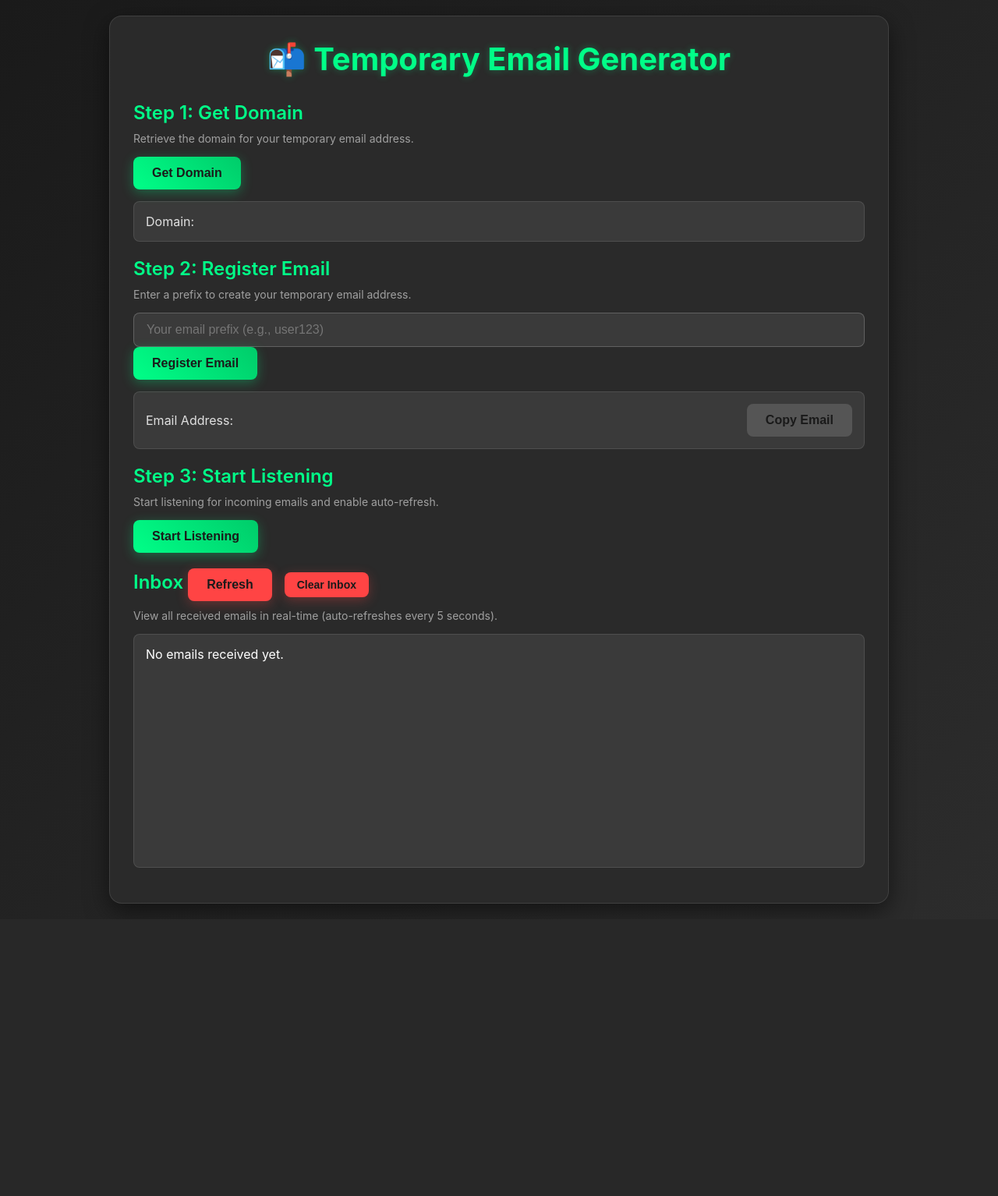
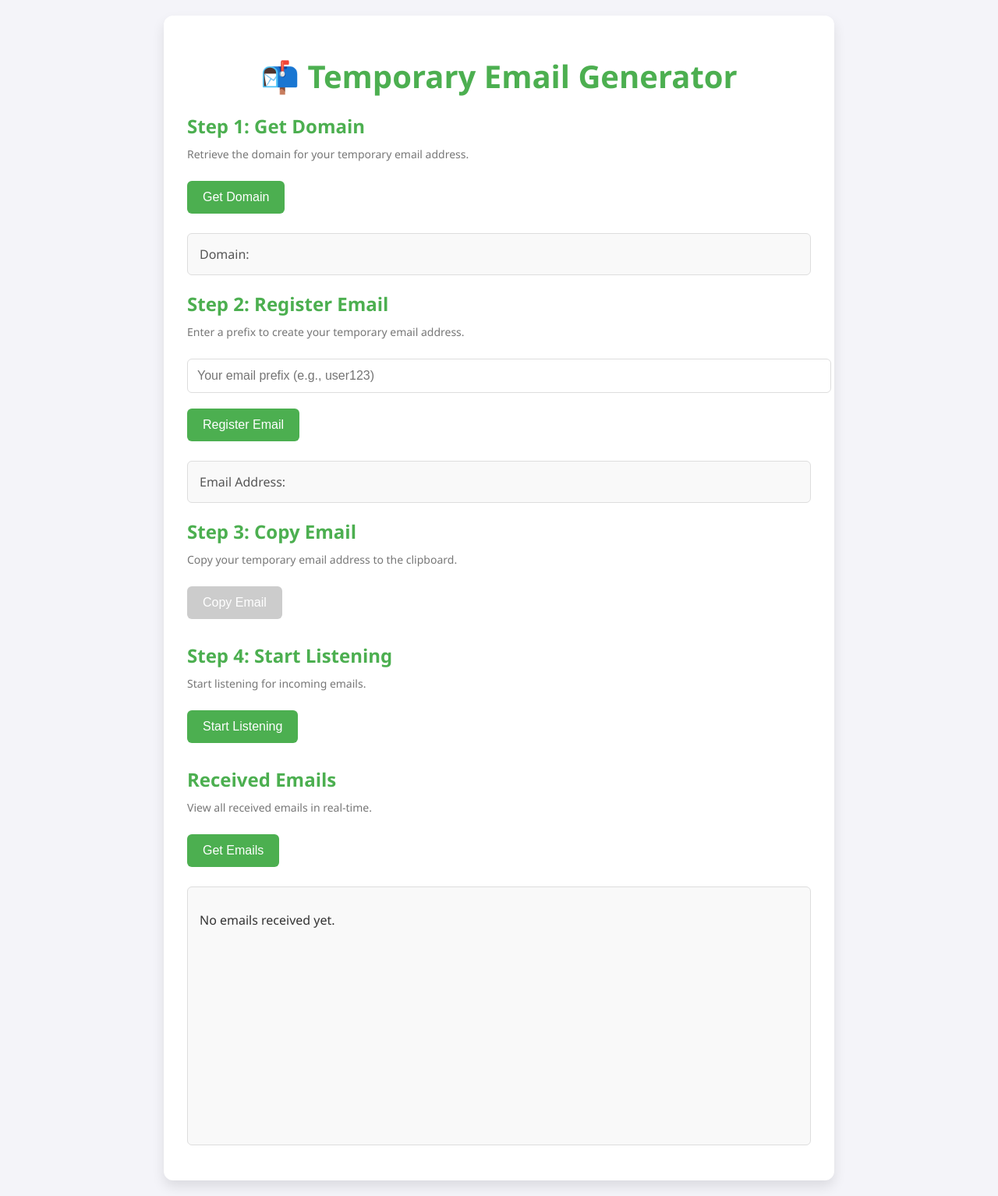
Before and after one commit to makhmudhojiev1/mailgenerator, a Flask app: page / in a window 1280 px wide. Shown: the whole page at 78% size. Before the commit the page ends 1173 px from the top, so only its background shows below. Run offline with Flask 3, Linux system fonts and the light colour scheme.

Commit message:
Update index.html

```diff
--- a/templates/index.html
+++ b/templates/index.html
@@ -5,190 +5,200 @@
     <meta name="viewport" content="width=device-width, initial-scale=1.0">
     <title>Temporary Email Generator</title>
     <style>
-        /* Reset and General Styles */
-        * {
+        /* General Styles */
+        body {
+            font-family: 'Segoe UI', Tahoma, Geneva, Verdana, sans-serif;
+            background-color: #f4f4f9;
+            color: #333;
             margin: 0;
             padding: 0;
-            box-sizing: border-box;
-        }
-
-        body {
-            font-family: 'Inter', -apple-system, BlinkMacSystemFont, sans-serif;
-            background: linear-gradient(135deg, #1a1a1a 0%, #2c2c2c 100%);
-            color: #ffffff;
-            min-height: 100vh;
             display: flex;
             justify-content: center;
             align-items: center;
-            padding: 20px;
-        }
-
-        .container {
-            max-width: 1000px;
-            width: 100%;
-            background: #2a2a2a;
-            border-radius: 16px;
-            padding: 30px;
-            box-shadow: 0 10px 30px rgba(0, 0, 0, 0.5);
-            border: 1px solid rgba(255, 255, 255, 0.1);
+            min-height: 100vh;
         }
 
         h1 {
             text-align: center;
+            margin: 20px 0;
+            color: #4CAF50;
             font-size: 2.5rem;
-            font-weight: 700;
-            color: #00ff88;
-            margin-bottom: 30px;
-            text-shadow: 0 0 10px rgba(0, 255, 136, 0.3);
+            font-weight: 600;
         }
 
-        /* Button Styles */
+        .container {
+            max-width: 800px;
+            width: 100%;
+            margin: 20px;
+            padding: 30px;
+            background: #fff;
+            box-shadow: 0 8px 16px rgba(0, 0, 0, 0.1);
+            border-radius: 12px;
+        }
+
         button {
-            background: linear-gradient(45deg, #00ff88, #00cc6a);
-            color: #1a1a1a;
+            background: #4CAF50;
+            color: #fff;
             border: none;
-            border-radius: 8px;
-            padding: 12px 24px;
+            border-radius: 6px;
+            padding: 12px 20px;
             font-size: 16px;
-            font-weight: 600;
             cursor: pointer;
-            transition: all 0.3s ease;
-            box-shadow: 0 4px 15px rgba(0, 255, 136, 0.3);
+            margin: 10px 0;
+            transition: background 0.3s, transform 0.2s;
         }
 
         button:hover {
-            transform: translateY(-3px);
-            box-shadow: 0 6px 20px rgba(0, 255, 136, 0.5);
+            background: #45a049;
+            transform: translateY(-2px);
         }
 
         button:disabled {
-            background: #555;
+            background: #ccc;
             cursor: not-allowed;
-            box-shadow: none;
             transform: none;
         }
 
-        /* Input Styles */
         input[type="text"] {
             width: 100%;
-            padding: 12px 16px;
-            border: 1px solid rgba(255, 255, 255, 0.2);
-            border-radius: 8px;
-            background: #3a3a3a;
-            color: #ffffff;
+            padding: 12px;
+            border: 1px solid #ddd;
+            border-radius: 6px;
             font-size: 16px;
-            transition: all 0.3s ease;
+            margin: 10px 0;
+            transition: border-color 0.3s;
         }
 
         input[type="text"]:focus {
-            border-color: #00ff88;
-            box-shadow: 0 0 8px rgba(0, 255, 136, 0.3);
+            border-color: #4CAF50;
             outline: none;
         }
 
-        /* Info and Email Display */
         .info-box {
-            background: #3a3a3a;
-            border: 1px solid rgba(255, 255, 255, 0.1);
+            background: #f9f9f9;
+            border: 1px solid #ddd;
             padding: 15px;
-            border-radius: 8px;
+            border-radius: 6px;
             margin: 15px 0;
             font-size: 16px;
-            color: #e0e0e0;
-            display: flex;
-            justify-content: space-between;
-            align-items: center;
+            color: #555;
         }
 
         .email-box {
-            background: #3a3a3a;
-            border: 1px solid rgba(255, 255, 255, 0.1);
+            background: #f9f9f9;
+            border: 1px solid #ddd;
             height: 300px;
             overflow-y: auto;
             padding: 15px;
-            border-radius: 8px;
+            border-radius: 6px;
             margin: 15px 0;
         }
 
         .email-entry {
-            background: #4a4a4a;
+            background: #fff;
             padding: 15px;
-            border-radius: 8px;
+            border-radius: 6px;
             margin-bottom: 10px;
-            transition: all 0.3s ease;
+            box-shadow: 0 2px 4px rgba(0, 0, 0, 0.05);
+            transition: box-shadow 0.3s;
         }
 
         .email-entry:hover {
-            background: #5a5a5a;
-            transform: translateX(5px);
-        }
-
-        .email-entry .sender {
-            color: #00ccff; /* Bright cyan for the sender */
-            font-weight: 500;
-            margin-bottom: 5px;
+            box-shadow: 0 4px 8px rgba(0, 0, 0, 0.1);
         }
 
         .email-entry strong {
-            color: #00ff88;
+            color: #333;
             font-weight: 600;
         }
 
         .email-entry p {
             margin: 5px 0;
-            color: #e0e0e0;
-            word-break: break-word;
+            color: #555;
         }
 
-        /* Section Styles */
         .section-title {
             font-size: 1.5rem;
             font-weight: 600;
-            color: #00ff88;
+            color: #4CAF50;
             margin: 20px 0 10px;
         }
 
         .section-description {
             font-size: 14px;
-            color: #a0a0a0;
+            color: #777;
             margin-bottom: 15px;
         }
-
-        /* Refresh and Delete Buttons */
-        .refresh-btn, .delete-btn {
-            background: #ff4444;
-            box-shadow: 0 4px 15px rgba(255, 68, 68, 0.3);
+    </style>
+    <script>
+        async function getDomain() {
+            const response = await fetch('/get_domain');
+            const data = await response.json();
+            document.getElementById('domain').innerText = `Domain: ${data.domain}`;
+            alert(`Domain Retrieved: ${data.domain}`);
         }
 
-        .refresh-btn:hover, .delete-btn:hover {
-            box-shadow: 0 6px 20px rgba(255, 68, 68, 0.5);
+        async function registerEmail() {
+            const emailPrefix = document.getElementById('email-prefix').value.trim();
+            if (!emailPrefix) {
+                alert("Please enter a prefix for your email.");
+                return;
+            }
+
+            const response = await fetch('/register_email', {
+                method: 'POST',
+                headers: {
+                    'Content-Type': 'application/json'
+                },
+                body: JSON.stringify({ email_prefix: emailPrefix })
+            });
+            const data = await response.json();
+
+            if (data.error) {
+                alert(`Error: ${data.error}`);
+            } else {
+                document.getElementById('email').innerText = `Email Address: ${data.email}`;
+                document.getElementById('copy-btn').disabled = false;
+                alert(`Email Created: ${data.email}`);
+            }
         }
 
-        .delete-btn {
-            padding: 8px 16px;
-            font-size: 14px;
-            margin-left: 10px;
+        async function copyEmail() {
+            const response = await fetch('/copy_email', { method: 'POST' });
+            const data = await response.json();
+            if (response.ok) {
+                navigator.clipboard.writeText(data.email);
+                alert(data.message);
+            } else {
+                alert(data.error);
+            }
         }
 
-        /* Custom Scrollbar */
-        .email-box::-webkit-scrollbar {
-            width: 8px;
+        async function startListening() {
+            const response = await fetch('/start_listening', { method: 'POST' });
+            const data = await response.json();
+            alert(data.message);
         }
 
-        .email-box::-webkit-scrollbar-track {
-            background: #2a2a2a;
-            border-radius: 4px;
+        async function getEmails() {
+            const response = await fetch('/get_emails');
+            const emails = await response.json();
+            const emailBox = document.getElementById('email-box');
+            emailBox.innerHTML = ''; // Clear the box
+            if (emails.length === 0) {
+                emailBox.innerHTML = '<p>No emails received yet.</p>';
+            } else {
+                emails.forEach(email => {
+                    const emailEntry = document.createElement('div');
+                    emailEntry.className = 'email-entry';
+                    emailEntry.innerHTML = `
+                        <strong>Subject:</strong> ${email.subject} <br>
+                        <strong>Content:</strong> ${email.content}`;
+                    emailBox.appendChild(emailEntry);
+                });
+            }
         }
-
-        .email-box::-webkit-scrollbar-thumb {
-            background: #00ff88;
-            border-radius: 4px;
-        }
-
-        .email-box::-webkit-scrollbar-thumb:hover {
-            background: #00cc6a;
-        }
-    </style>
+    </script>
 </head>
 <body>
     <div class="container">
@@ -205,155 +215,25 @@
         <div class="section-description">Enter a prefix to create your temporary email address.</div>
         <input type="text" id="email-prefix" placeholder="Your email prefix (e.g., user123)" />
         <button onclick="registerEmail()">Register Email</button>
-        <p id="email" class="info-box">Email Address: <button id="copy-btn" onclick="copyEmail()" disabled>Copy Email</button></p>
+        <p id="email" class="info-box">Email Address: </p>
+
+        <!-- Copy Email Section -->
+        <div class="section-title">Step 3: Copy Email</div>
+        <div class="section-description">Copy your temporary email address to the clipboard.</div>
+        <button id="copy-btn" onclick="copyEmail()" disabled>Copy Email</button>
 
         <!-- Start Listening Section -->
-        <div class="section-title">Step 3: Start Listening</div>
-        <div class="section-description">Start listening for incoming emails and enable auto-refresh.</div>
+        <div class="section-title">Step 4: Start Listening</div>
+        <div class="section-description">Start listening for incoming emails.</div>
         <button onclick="startListening()">Start Listening</button>
 
         <!-- Received Emails Section -->
-        <div class="section-title">Inbox <button class="refresh-btn" onclick="getEmails()">Refresh</button> <button class="delete-btn" onclick="clearEmails()">Clear Inbox</button></div>
-        <div class="section-description">View all received emails in real-time (auto-refreshes every 5 seconds).</div>
+        <div class="section-title">Received Emails</div>
+        <div class="section-description">View all received emails in real-time.</div>
+        <button onclick="getEmails()">Get Emails</button>
         <div id="email-box" class="email-box">
             <p>No emails received yet.</p>
         </div>
     </div>
-
-    <script>
-        let isListening = false;
-        let autoRefreshInterval;
-
-        async function getDomain() {
-            const response = await fetch('/get_domain');
-            const data = await response.json();
-            document.getElementById('domain').innerText = `Domain: ${data.domain}`;
-            showNotification(`Domain Retrieved: ${data.domain}`);
-        }
-
-        async function registerEmail() {
-            const emailPrefix = document.getElementById('email-prefix').value.trim();
-            if (!emailPrefix) {
-                showNotification("Please enter a prefix for your email.", "error");
-                return;
-            }
-
-            const response = await fetch('/register_email', {
-                method: 'POST',
-                headers: {
-                    'Content-Type': 'application/json'
-                },
-                body: JSON.stringify({ email_prefix: emailPrefix })
-            });
-            const data = await response.json();
-
-            if (data.error) {
-                showNotification(`Error: ${data.error}`, "error");
-            } else {
-                document.getElementById('email').innerHTML = `Email Address: ${data.email} <button id="copy-btn" onclick="copyEmail()">Copy Email</button>`;
-                showNotification(`Email Created: ${data.email}`);
-            }
-        }
-
-        async function copyEmail() {
-            const response = await fetch('/copy_email', { method: 'POST' });
-            const data = await response.json();
-            if (response.ok) {
-                navigator.clipboard.writeText(data.email);
-                showNotification(data.message);
-            } else {
-                showNotification(data.error, "error");
-            }
-        }
-
-        async function startListening() {
-            if (isListening) {
-                showNotification("Already listening for emails!");
-                return;
-            }
-
-            const response = await fetch('/start_listening', { method: 'POST' });
-            const data = await response.json();
-            if (response.ok) {
-                isListening = true;
-                showNotification(data.message);
-                // Start auto-refresh
-                autoRefreshInterval = setInterval(getEmails, 5000);
-            } else {
-                showNotification(data.error, "error");
-            }
-        }
-
-        async function getEmails() {
-            const response = await fetch('/get_emails');
-            const emails = await response.json();
-            const emailBox = document.getElementById('email-box');
-            emailBox.innerHTML = ''; // Clear the box
-
-            if (!emails || emails.message || emails.length === 0) {
-                emailBox.innerHTML = '<p>No emails received yet.</p>';
-            } else {
-                emails.forEach((email, index) => {
-                    const emailEntry = document.createElement('div');
-                    emailEntry.className = 'email-entry';
-                    emailEntry.innerHTML = `
-                        <div class="sender">From: ${email.sender}</div>
-                        <strong>Subject:</strong> ${email.subject} <br>
-                        <strong>Content:</strong> ${email.content}
-                        <button class="delete-btn" onclick="deleteEmail(${email.id})">Delete</button>`;
-                    emailBox.appendChild(emailEntry);
-                });
-            }
-        }
-
-        async function deleteEmail(emailId) {
-            const response = await fetch(`/delete_email/${emailId}`, { method: 'DELETE' });
-            const data = await response.json();
-            if (response.ok) {
-                showNotification(data.message);
-                await getEmails(); // Refresh the inbox after deletion
-            } else {
-                showNotification(data.error, "error");
-            }
-        }
-
-        async function clearEmails() {
-            const response = await fetch('/clear_emails', { method: 'POST' });
-            const data = await response.json();
-            if (response.ok) {
-                showNotification(data.message);
-                await getEmails(); // Refresh the inbox after clearing
-            } else {
-                showNotification(data.error, "error");
-            }
-        }
-
-        function showNotification(message, type = "success") {
-            const notification = document.createElement('div');
-            notification.style.position = 'fixed';
-            notification.style.top = '20px';
-            notification.style.right = '20px';
-            notification.style.padding = '15px 25px';
-            notification.style.borderRadius = '8px';
-            notification.style.color = '#fff';
-            notification.style.background = type === "success" ? '#00ff88' : '#ff4444';
-            notification.style.boxShadow = '0 4px 15px rgba(0, 0, 0, 0.3)';
-            notification.style.zIndex = '1000';
-            notification.innerText = message;
-
-            document.body.appendChild(notification);
-
-            setTimeout(() => {
-                notification.remove();
-            }, 3000);
-        }
-
-        // Stop auto-refresh when the page is closed
-        window.onbeforeunload = () => {
-            if (autoRefreshInterval) {
-                clearInterval(autoRefreshInterval);
-            }
-        };
-    </script>
 </body>
 </html>
```
